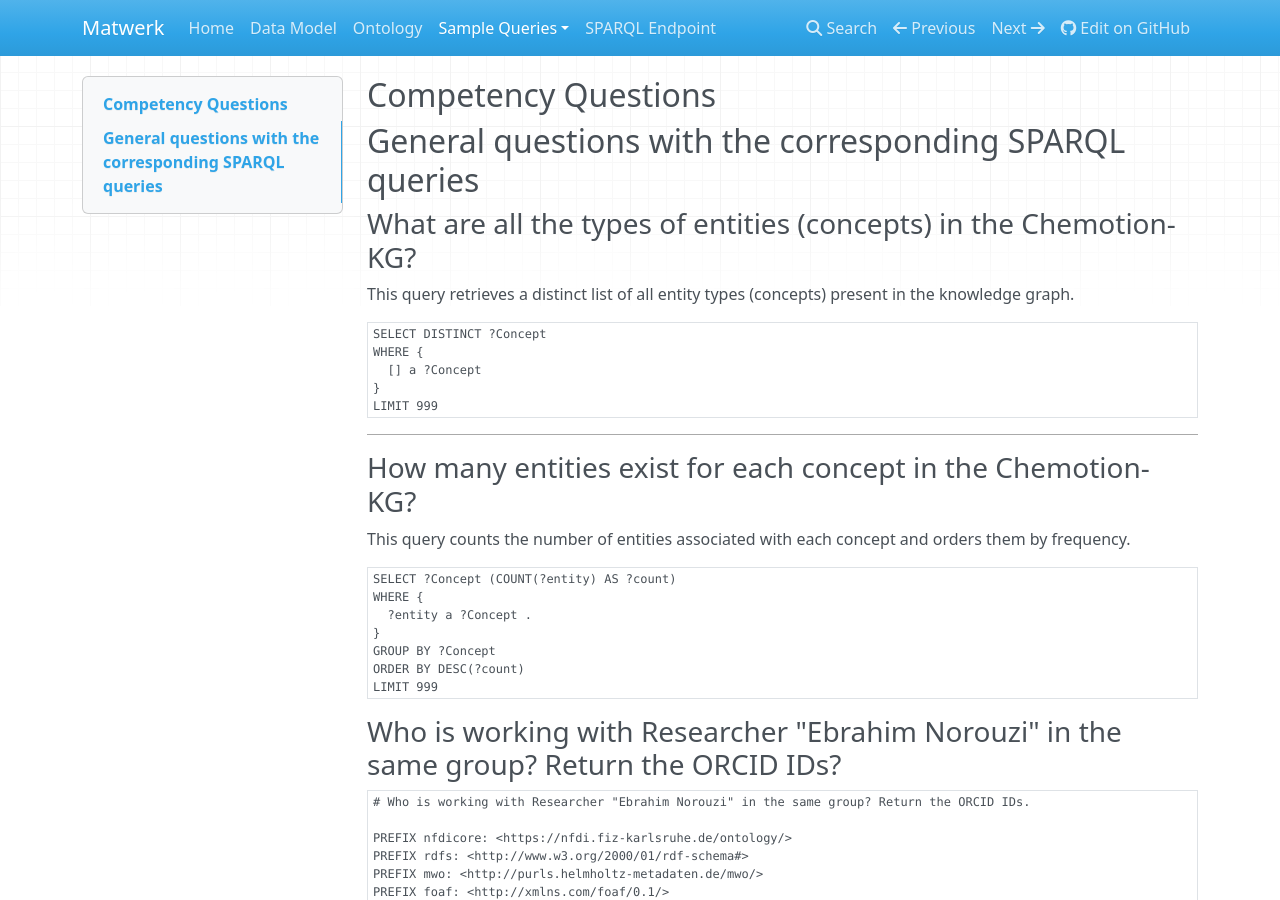
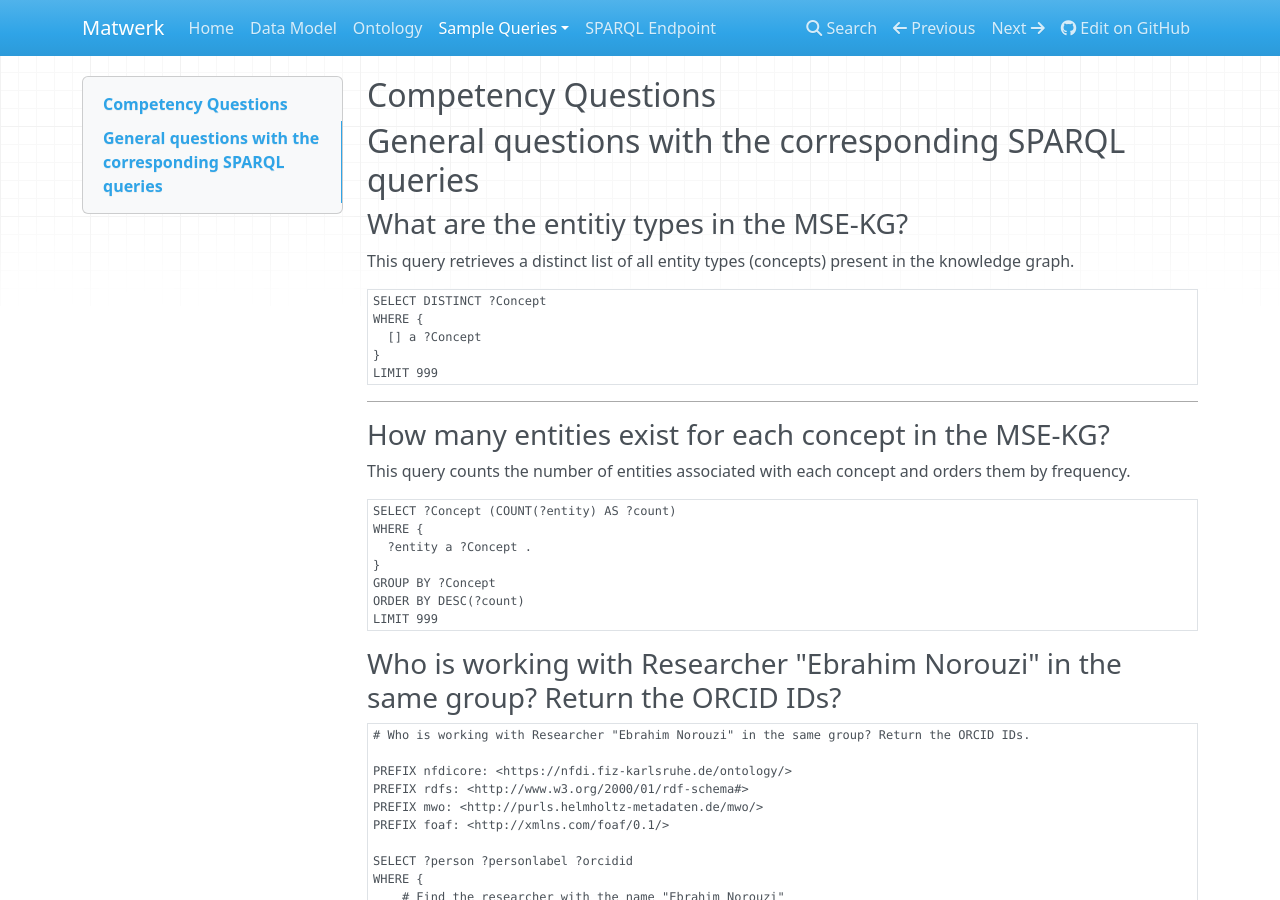
Before and after one commit to ISE-FIZKarlsruhe/matwerk, an MkDocs documentation site: the page built from docs/general_queries.md, in a window 1280 px wide and 900 px high. Built offline with MkDocs 1.6.1, drawn with Linux system fonts in a browser that asks for light colours; nearby versions of some CDN libraries.

Commit message:
update the kg

````diff
--- a/docs/general_queries.md
+++ b/docs/general_queries.md
@@ -2,7 +2,7 @@
 
 ## General questions with the corresponding SPARQL queries
 
-### What are all the types of entities (concepts) in the Chemotion-KG?
+### What are the entitiy types in the MSE-KG?
 This query retrieves a distinct list of all entity types (concepts) present in the knowledge graph.
 
 ```sparql
@@ -15,7 +15,7 @@ LIMIT 999
 
 ---
 
-### How many entities exist for each concept in the Chemotion-KG?
+### How many entities exist for each concept in the MSE-KG?
 This query counts the number of entities associated with each concept and orders them by frequency.
 
 ```sparql
````
